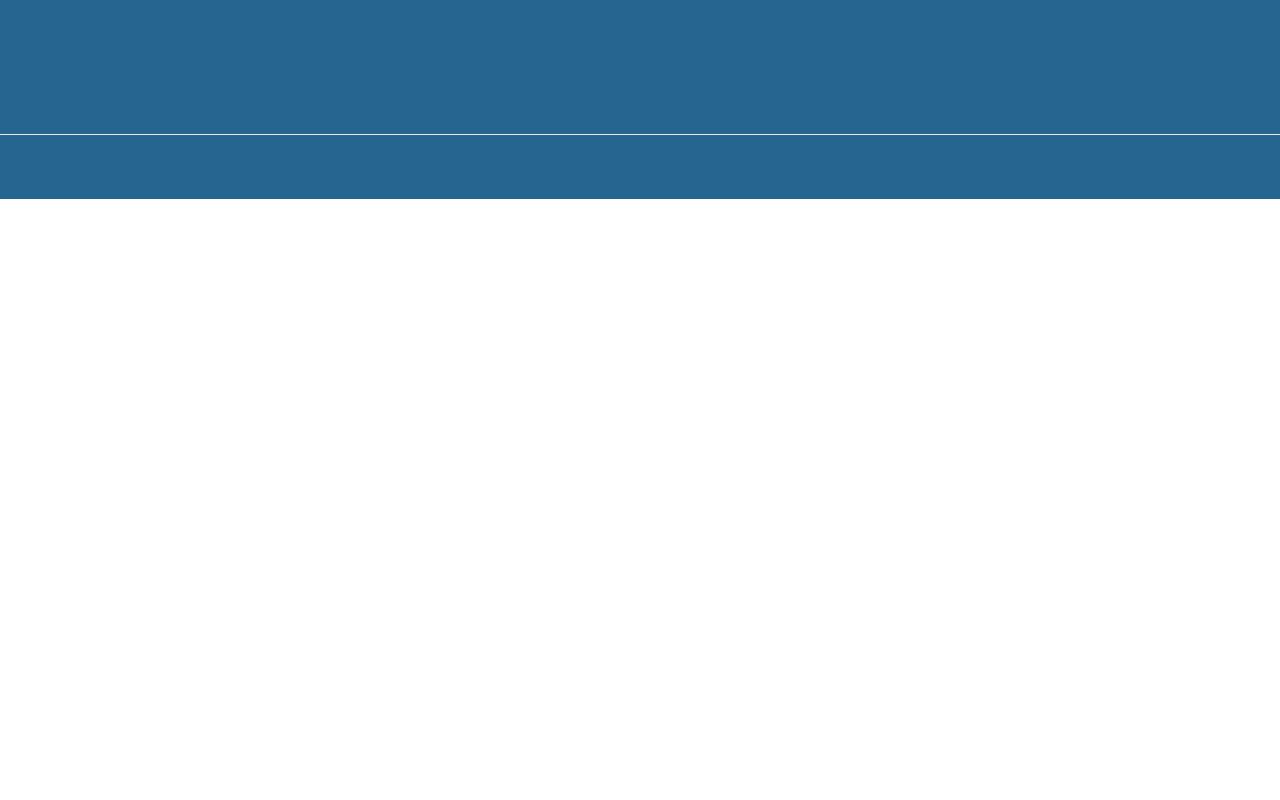
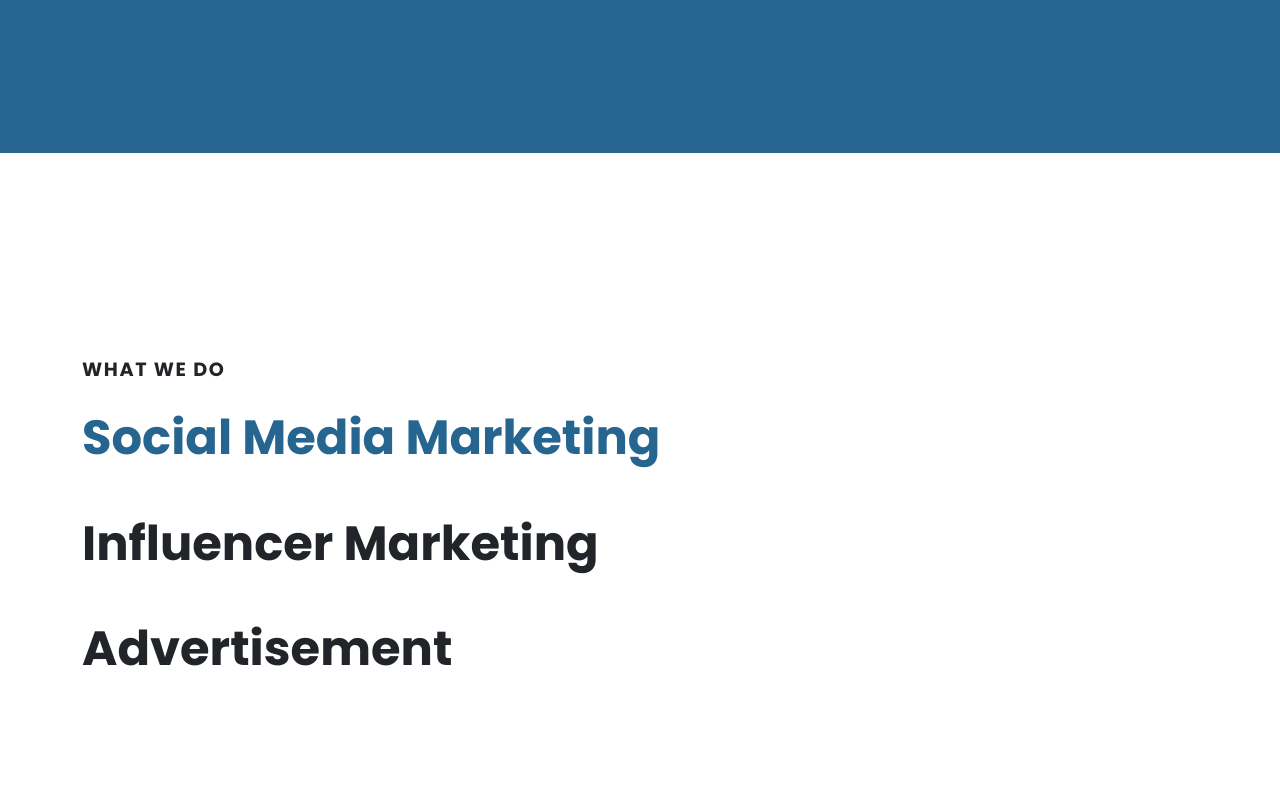
Before and after one commit to nareshban1/gripas-frontend, a Next.js app: page / in a window 1280 px wide. Shown: the part 1600-2400 px from the top of the page. Before the commit the page ends 1799 px from the top, so only its background shows below. Built offline with nearby package versions, Linux system fonts and the light colour scheme.

Commit message:
setup for what we do.

```diff
--- a/core/InfoSection/InfoSection.tsx
+++ b/core/InfoSection/InfoSection.tsx
@@ -5,11 +5,11 @@ const InfoSection = () => {
         <div className="info-section ">
           <h1 className="display-5 fw-bold lh-1 mb-3 text-white lh-base ">
             Established back in 2020, till now we have collaborated with{" "}
-            <span className="text-dark text-decoration-underline display-3 fw-bold">
+            <span className="text-secondary text-decoration-underline display-3 fw-bold">
               100+ clients
             </span>{" "}
-            achieve their Sales and Marketing objective via{" "}
-            <span className="text-dark text-decoration-underline display-3 fw-bold">
+            to achieve their Sales and Marketing objective via{" "}
+            <span className="text-secondary text-decoration-underline display-3 fw-bold">
               Social Media Marketing
             </span>
           </h1>
--- a/core/WhatWeDo/WhatWeDo.tsx
+++ b/core/WhatWeDo/WhatWeDo.tsx
@@ -3,70 +3,31 @@ import React from "react";
 
 const WhatWeDo = () => {
   return (
-    <div className="my-5 pt-5">
-      <h2 className=" fw-bold lh-1 mb-3 text-dark lh-base text-center">
-        What We
-        <span className="text-primary"> Do</span>
-      </h2>
-      <div className="row mt-5">
-        <div className="col-12 col-md-4 ">
-          <div className="text-center w-100 p-4">
-            <Image
-              src="/serviceIcon.svg"
-              alt="service Name"
-              width={106}
-              height={106}
-            />
-            <h4 className="fw-bold text-primary my-3">Grapics Designing</h4>
-            <p className="text-dark">
-              We specialize on "Social Media Marketing" with three package
-              available, currently. Further, we believe in driving business
-              through creativity.
-            </p>
+    <section className="bg-white">
+      <div className="container py-5 workSection d-flex flex-column justify-content-center">
+        <h2 className=" fw-bold lh-1 m-0 text-dark lh-base text-start hero-sub-text ">
+          What We
+          <span className="text-dark"> Do</span>
+        </h2>
+
+        <div className="row ">
+          <div className="col-md-7 col-12">
+            <ul className="p-0">
+              <li className="text-primary  display-5 fw-bold my-4 cursor-pointer service-list active">
+                Social Media Marketing
+              </li>
+              <li className="text-dark display-5 fw-bold my-4 cursor-pointer service-list">
+                Influencer Marketing
+              </li>
+              <li className="text-dark display-5 fw-bold my-4 cursor-pointer service-list">
+                Advertisement
+              </li>
+            </ul>
           </div>
-        </div>
-        <div className="col-12 col-md-4">
-          <div className="text-center w-100 p-4">
-            <Image
-              src="/serviceIcon.svg"
-              alt="service Name"
-              width={106}
-              height={106}
-            />
-            <h4 className="fw-bold text-primary my-3">Grapics Designing</h4>
-            <p className="text-dark">
-              We specialize on "Social Media Marketing" with three package
-              available, currently. Further, we believe in driving business
-              through creativity.
-            </p>
-          </div>
-        </div>
-        <div className="col-12 col-md-4">
-          <div className="text-center w-100 p-4">
-            <Image
-              src="/serviceIcon.svg"
-              alt="service Name"
-              width={106}
-              height={106}
-            />
-            <h4 className="fw-bold text-primary my-3">Grapics Designing</h4>
-            <p className="text-dark">
-              We specialize on "Social Media Marketing" with three package
-              available, currently. Further, we believe in driving business
-              through creativity.
-            </p>
-          </div>
+          <div className="col-md-5 col-12"></div>
         </div>
       </div>
-      <div className="text-center mt-5">
-        <button
-          type="button"
-          className="btn btn-primary px-4 py-2 me-md-2 rounded-pill"
-        >
-          View More
-        </button>
-      </div>
-    </div>
+    </section>
   );
 };
 
--- a/pages/index.tsx
+++ b/pages/index.tsx
@@ -7,7 +7,7 @@ import WhatWeDo from "../core/WhatWeDo/WhatWeDo";
 
 export default function Home() {
   return (
-    <div className="w-100">
+    <div className="w-100 bg-primary">
       <Head>
         <title>Gripas Marketing</title>
         <meta name="description" content="Generated by create next app" />
@@ -15,7 +15,8 @@ export default function Home() {
       </Head>
       <HeroSection />
       <InfoSection />
-      {/* <WhatWeDo />
+      <WhatWeDo />
+      {/*
       <InfoCard
         title="We have helped over a 1000+ clients "
         subContent="Launch your company or product to the next level"
--- a/styles/_globals.scss
+++ b/styles/_globals.scss
@@ -17,6 +17,7 @@ a {
   text-decoration: none;
   box-sizing: border-box;
   font-family: "poppins";
+  list-style: none;
 }
 
 /* width */
--- a/styles/_utilities.scss
+++ b/styles/_utilities.scss
@@ -23,7 +23,7 @@
 }
 
 .hero-sub-text {
-  font-size: 1rem;
+  font-size: 1.2rem;
   text-transform: uppercase;
   letter-spacing: 0.1rem;
 }
@@ -61,12 +61,40 @@
   align-items: center;
 }
 
+.workSection {
+  min-height: 48rem;
+}
+
 .overflow {
   &-y {
     &-hidden {
       overflow-y: hidden;
     }
   }
+}
+
+.service-list {
+  display: inline-block;
+  position: relative;
+}
+
+.service-list:after {
+  content: "";
+  position: absolute;
+  width: 80%;
+  text-align: center;
+  transform: scaleX(0);
+  height: 5px;
+  bottom: 0;
+  left: 0;
+  background-color: $text-dark;
+  transform-origin: bottom right;
+  transition: transform 0.25s ease-out;
+}
+
+.service-list:hover:after {
+  transform: scaleX(1);
+  transform-origin: bottom left;
 }
 
 .nav-link-items {
@@ -135,7 +163,9 @@ $theme-colors: (
 );
 
 // custom map
-$custom-colors: ();
+$custom-colors: (
+  "yellow": $secondary,
+);
 
 // Merge the maps
 $theme-colors: map-merge($theme-colors, $custom-colors);
--- a/styles/_variables.scss
+++ b/styles/_variables.scss
@@ -1,4 +1,4 @@
-$primary: #266590;
-$secondary: #ffda44;
 $text-dark: #1e1e1e;
 $font-weight-medium: 500;
+$secondary: #ffda44;
+$primary: #266590;
```
